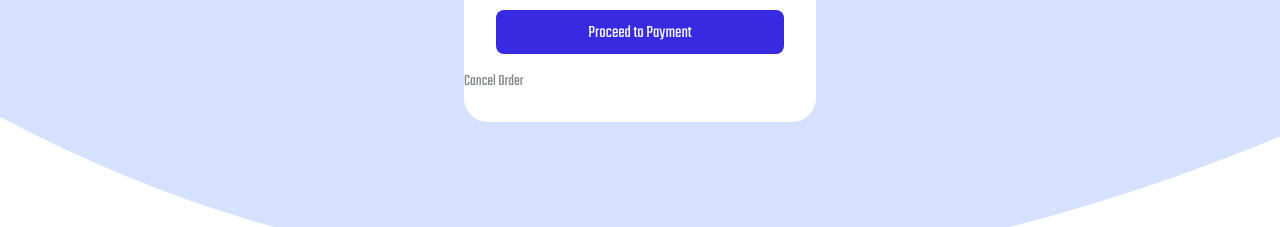
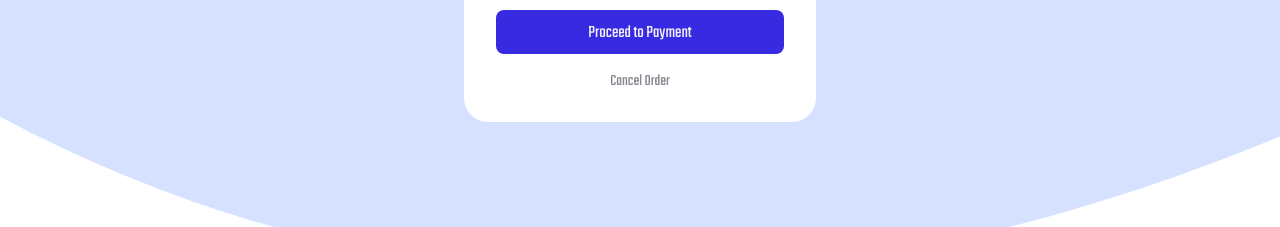
Before and after one commit to GastonOrquera/Summary-order, a plain HTML site: page index.html in a window 1280 px wide. Shown: the part 524-751 px from the top of the page. Drawn offline with Linux system fonts and the light colour scheme.

Commit message:
Summary-Order

```diff
--- a/style.css
+++ b/style.css
@@ -136,9 +136,9 @@
     text-align: center;
     text-decoration: none;
     font-size: 1rem;
+    transition: 2ms;
+    margin: auto auto;
     margin-bottom: 1.8rem;
-    transition: 2ms;
-    width: max-content;
 }
 
 .conteinerAllContent .conteinerContent .btn-cancel-order:hover {
```
